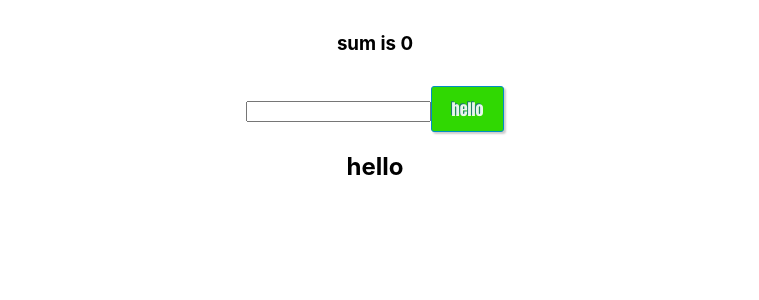
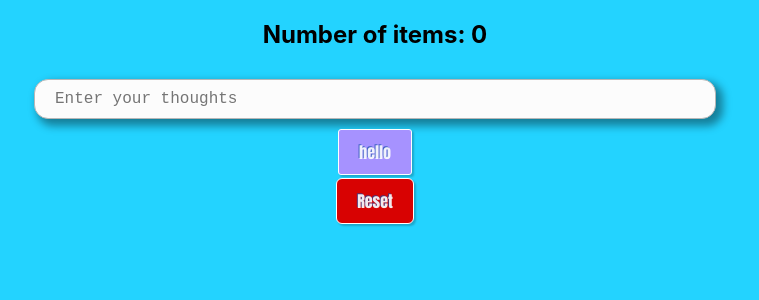
Before and after one commit to aegon47/React-App, a React (Create React App) app: page / in a window 1280 px wide. Shown: the top 300 px of the page, without its empty margins (265-1024 px from the left). Built offline with nearby package versions, Linux system fonts and the light colour scheme.

Commit message:
Additional css and reformatitng

```diff
--- a/src/App.css
+++ b/src/App.css
@@ -1,4 +1,7 @@
 .App{
-  background: #ffffff;
   text-align: center;
 }
+
+body{
+  background: #23d3ff;
+}
--- a/src/App.js
+++ b/src/App.js
@@ -1,13 +1,18 @@
 import Todocard from './components/todocard';
 import './App.css'
 import Cards from './components/cards';
+import React, {useEffect} from 'react';
 
 function App() {
+
+
   return (
     <div className="App">
         <Cards/>
-        <h2>   hello </h2>
     </div>
+
+
+
   );
 }
 
--- a/src/components/cards.jsx
+++ b/src/components/cards.jsx
@@ -33,8 +33,14 @@ class Cards extends Component {
             this.setState({text :''})
         }
         else{
-            {alert("enter a number numpty")}
+            {alert("Enter Something!!!")}
         }
+    }
+
+    resetStuff = () =>{
+        const value = []
+        localStorage.setItem('lists', JSON.stringify(value));
+        this.setState({value})
     }
     totalSum = () => {
         let sum = 0;
@@ -54,13 +60,19 @@ class Cards extends Component {
         return (
         <React.Fragment>
 
-            <h3>sum is {this.totalSum()}</h3>
-            <input type={'number'} value = {this.state.text} onChange = {this.onChangeText}/>
+            {/* <h3>sum is {this.totalSum()}</h3> */}
+            <h2>Number of items: {this.getLocalItems().length}</h2>
+            <div className=''>
+                <input type={'text'} value = {this.state.text} onChange = {this.onChangeText} className="inputField" placeholder='Enter your thoughts'/>
+
+            </div>
             {/* <input type={'text'} value = {this.state.inputText} onChange = {(e)=>this.setState({text:e.target.value})}/> */}
+            <button onClick={this.handleSubmit} className='ButtonClick' type='submit'>hello</button>
+            <div>
+                <button onClick={this.resetStuff} type='reset' className='resetButton'>Reset</button>
+            </div>
 
-            <button onClick={this.handleSubmit} className='ButtonClick'>hello</button>
-
-            {this.getLocalItems().map(v=><Todocard value = {v}/>)}
+            {this.getLocalItems().map(v=><Todocard value = {v} />)}
 
 
         </React.Fragment>
--- a/src/styles/cards.css
+++ b/src/styles/cards.css
@@ -5,14 +5,14 @@
     box-sizing: content-box;
     cursor: pointer;
     padding: 10px 20px;
-    border: 1px solid #018dc4;
+    border: 1px solid #ffffff;
     -webkit-border-radius: 3px;
     border-radius: 3px;
     font: normal 16px/normal Impact, Charcoal, sans-serif;
     color: rgba(255,255,255,0.9);
     -o-text-overflow: clip;
     text-overflow: clip;
-    background: #30d802;
+    background: #a692ff;
     -webkit-box-shadow: 2px 2px 2px 0 rgba(0,0,0,0.2) ;
     box-shadow: 2px 2px 2px 0 rgba(0,0,0,0.2) ;
     text-shadow: -1px -1px 0 rgba(15,73,168,0.66) ;
@@ -28,3 +28,52 @@
     padding: 1%;
     color: 000000;
   }
+
+.inputField{
+    display: inline-block;
+    -webkit-box-sizing: content-box;
+    -moz-box-sizing: content-box;
+    box-sizing: content-box;
+    width: 50%;
+    height: 3%;
+    padding: 10px 20px;
+    margin: 10px;
+    border: 1px solid #b7b7b7;
+    -webkit-border-radius: 14px;
+    border-radius: 14px;
+    font: normal 16px/normal "Courier New", Courier, monospace;
+    color: rgba(0,142,198,1);
+    -o-text-overflow: clip;
+    text-overflow: clip;
+    background: rgba(252,252,252,1);
+    -webkit-box-shadow: 5px 5px 8px 2px rgba(0,0,0,0.4) ;
+    box-shadow: 5px 5px 8px 2px rgba(0,0,0,0.4) ;
+    text-shadow: 1px 1px 0 rgba(255,255,255,0.66) ;
+}
+
+
+.resetButton{
+    display: inline-block;
+    -webkit-box-sizing: content-box;
+    -moz-box-sizing: content-box;
+    box-sizing: content-box;
+    cursor: pointer;
+    padding: 10px 20px;
+    margin: 3px;
+    border: 1px solid #ffffff;
+    -webkit-border-radius: 3px;
+    border-radius: 6px;
+    font: normal 16px/normal Impact, Charcoal, sans-serif;
+    color: rgba(255,255,255,0.9);
+    -o-text-overflow: clip;
+    text-overflow: clip;
+    background: #d80202;
+    -webkit-box-shadow: 2px 2px 2px 0 rgba(0,0,0,0.2) ;
+    box-shadow: 2px 2px 2px 0 rgba(0,0,0,0.2) ;
+    text-shadow: -1px -1px 0 rgba(15,73,168,0.66) ;
+    -webkit-transition: all 300ms cubic-bezier(0.42, 0, 0.58, 1);
+    -moz-transition: all 300ms cubic-bezier(0.42, 0, 0.58, 1);
+    -o-transition: all 300ms cubic-bezier(0.42, 0, 0.58, 1);
+    transition: all 300ms cubic-bezier(0.42, 0, 0.58, 1);
+
+}
--- a/src/styles/todocard.css
+++ b/src/styles/todocard.css
@@ -2,20 +2,27 @@
     -webkit-box-sizing: content-box;
     -moz-box-sizing: content-box;
     box-sizing: content-box;
-    width: 80%;
-    margin: 20px;
+    width: 40%;
     padding: 20px;
+    margin: 4px;
     overflow: hidden;
     border: none;
+    -webkit-border-radius: 21px;
+    border-radius: 21px;
     font: normal 16px/1 "Times New Roman", Times, serif;
     color: rgba(255,255,255,1);
     text-align: center;
     -o-text-overflow: ellipsis;
     text-overflow: ellipsis;
-    background: #2F4F75;
-    -webkit-box-shadow: 1px 1px 1px 0 rgba(0,0,0,0.3) ;
-    box-shadow: 1px 1px 1px 0 rgba(0,0,0,0.3) ;
+    background: rgba(0, 0, 0, 0.83);
+    -webkit-box-shadow: 5px 5px 8px 2px rgba(0,0,0,0.12) ;
+    box-shadow: 5px 5px 8px 2px rgba(0,0,0,0.12) ;
     text-shadow: 1px 1px 1px rgba(0,0,0,0.2) ;
+    -webkit-transition: all 200ms cubic-bezier(0.42, 0, 0.58, 1) 10ms;
+    -moz-transition: all 200ms cubic-bezier(0.42, 0, 0.58, 1) 10ms;
+    -o-transition: all 200ms cubic-bezier(0.42, 0, 0.58, 1) 10ms;
+    transition: all 200ms cubic-bezier(0.42, 0, 0.58, 1) 10ms;
+
     display: flex;
     flex-direction: column;
     align-self: center;
```
